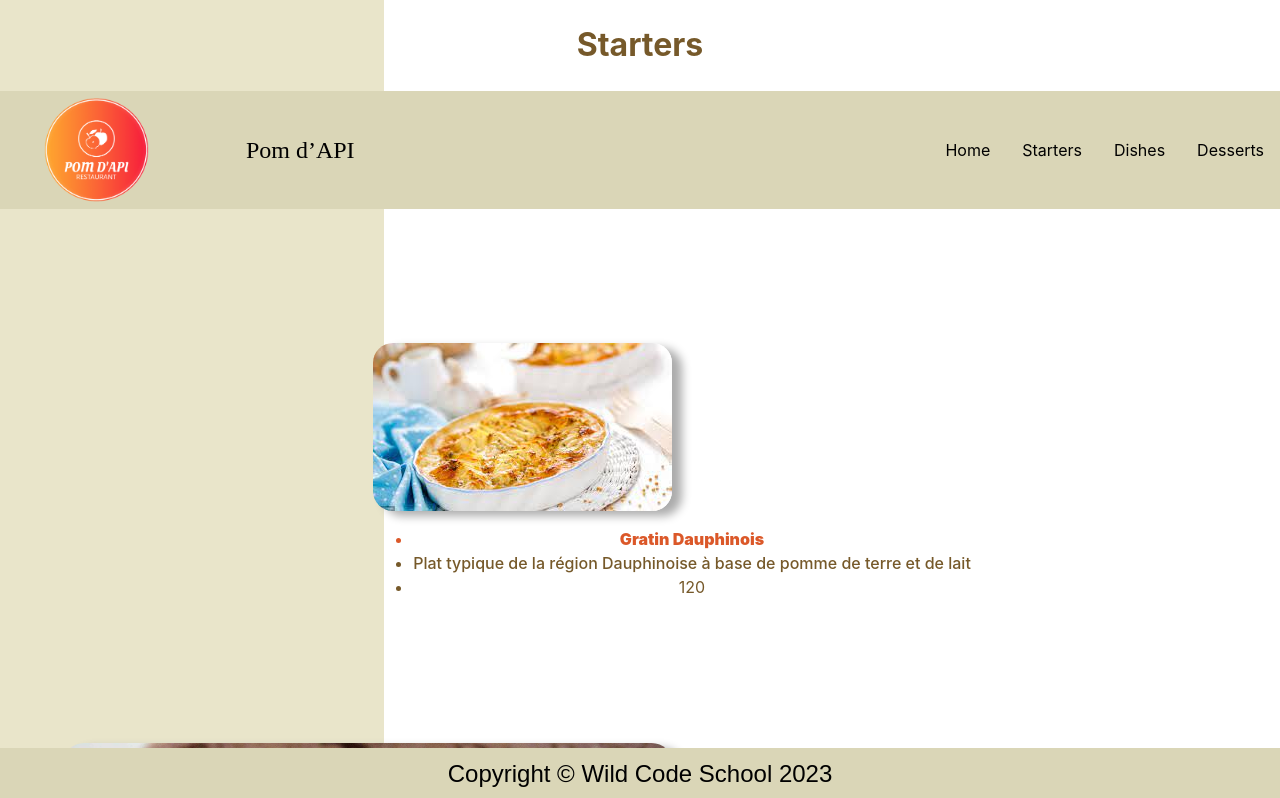
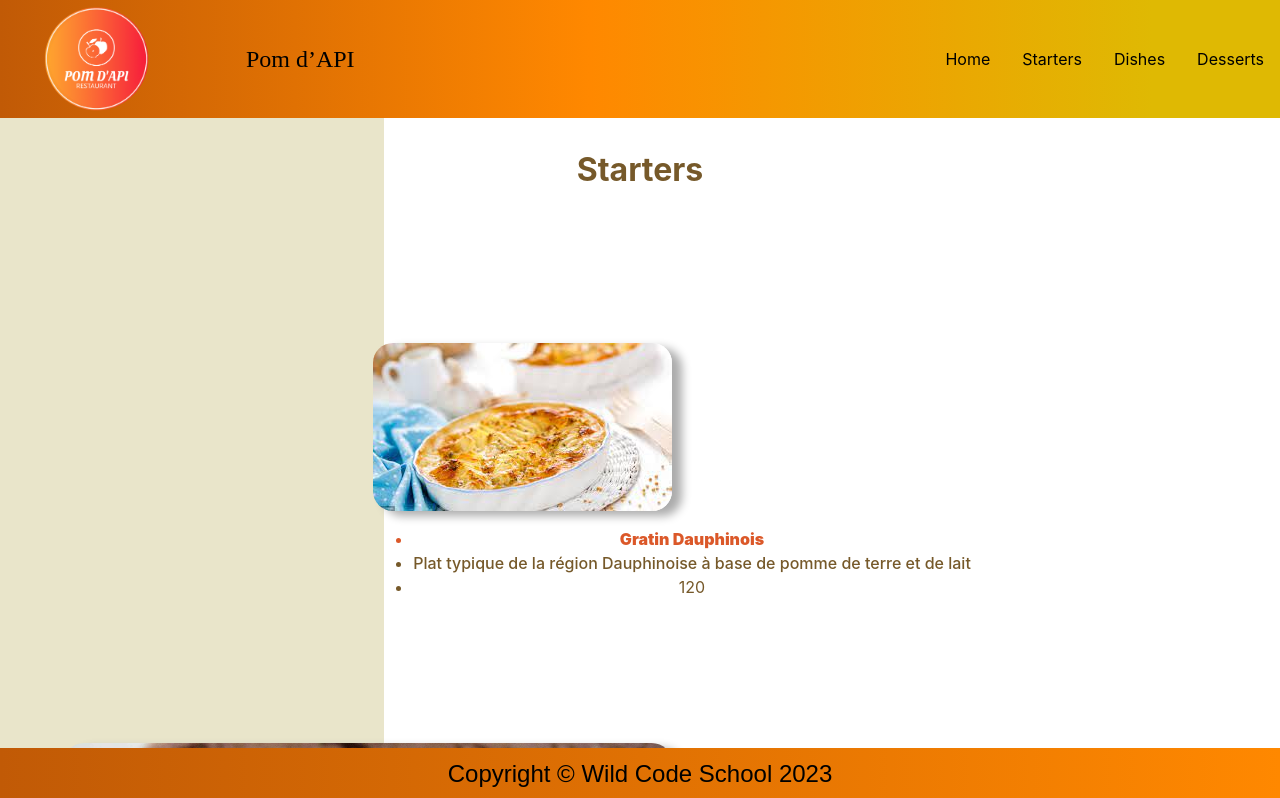
Before and after one commit to Cedric-Font/workshop-react, a React (Vite) app in the folder workshop-react/: page /starters in a window 1280 px wide. Shown: the top 798 px of the page. Built offline with nearby package versions, Linux system fonts and the light colour scheme.

Commit message:
position navbar sur starters regler

```diff
--- a/workshop-react/src/component/Footer.css
+++ b/workshop-react/src/component/Footer.css
@@ -1,6 +1,7 @@
 footer {
     position: fixed;
-    background-color: #DAD6B7;
+    background: rgb(193,90,6);
+    background: linear-gradient(90deg, rgba(193,90,6,1) 0%, rgba(255,136,0,1) 100%);
     bottom: 0;
     left: 0;
     right: 0;
--- a/workshop-react/src/component/NavBar.css
+++ b/workshop-react/src/component/NavBar.css
@@ -1,6 +1,7 @@
 .topnav {
     overflow: hidden;
-    background-color: #DAD6B7;
+    background: rgb(193,90,6);
+    background: linear-gradient(90deg, rgba(193,90,6,1) 0%, rgba(255,136,0,1) 46%, rgba(223,185,3,1) 90%);
     display: inline-flex;
     align-items: center;
     width: 100%;
--- a/workshop-react/src/component/Navbar.jsx
+++ b/workshop-react/src/component/Navbar.jsx
@@ -1,7 +1,6 @@
 import React from "react";
 import "./NavBar.css";
 import Footer from "./Footer";
-
 
 function NavBar() {
   const myFunction = () => {
@@ -15,7 +14,7 @@ function NavBar() {
 
   return (
     <>
-    <Footer/>
+      <Footer />
 
       <nav>
         <div className="topnav" id="myTopnav">
--- a/workshop-react/src/component/Starters.jsx
+++ b/workshop-react/src/component/Starters.jsx
@@ -12,8 +12,9 @@ export default function Starters() {
 
     return (
         <>
+        <NavBar />
             <h1 className={styles.test} >Starters</h1>
-            <NavBar />
+
             {display === 0 ? recipes.map(recipe => <RecapRecipe key={recipe.id} recipe={recipe} setDisplay={setDisplay} />) : <Navigate to={`/recipe/${display}`}></Navigate>}
         </>
     )
```
Lines whose indentation alone changed are shown as unchanged.
